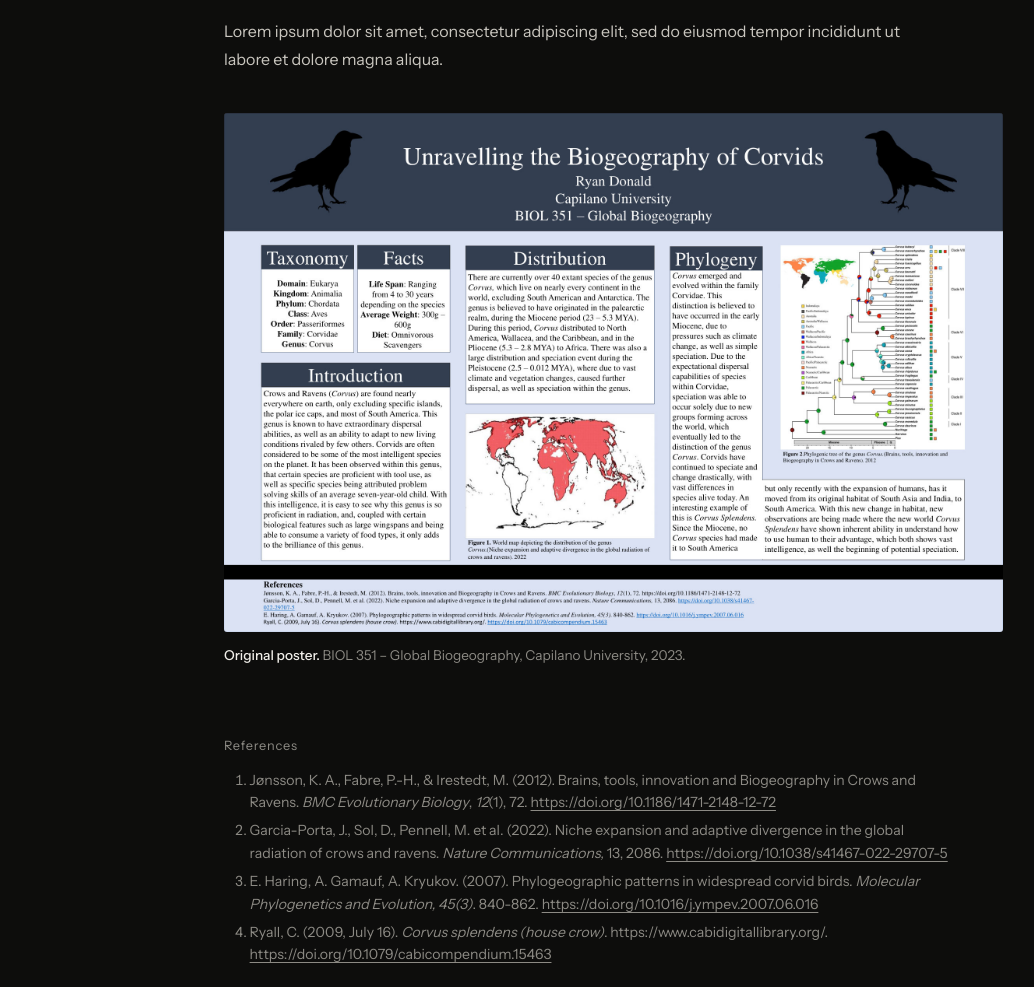
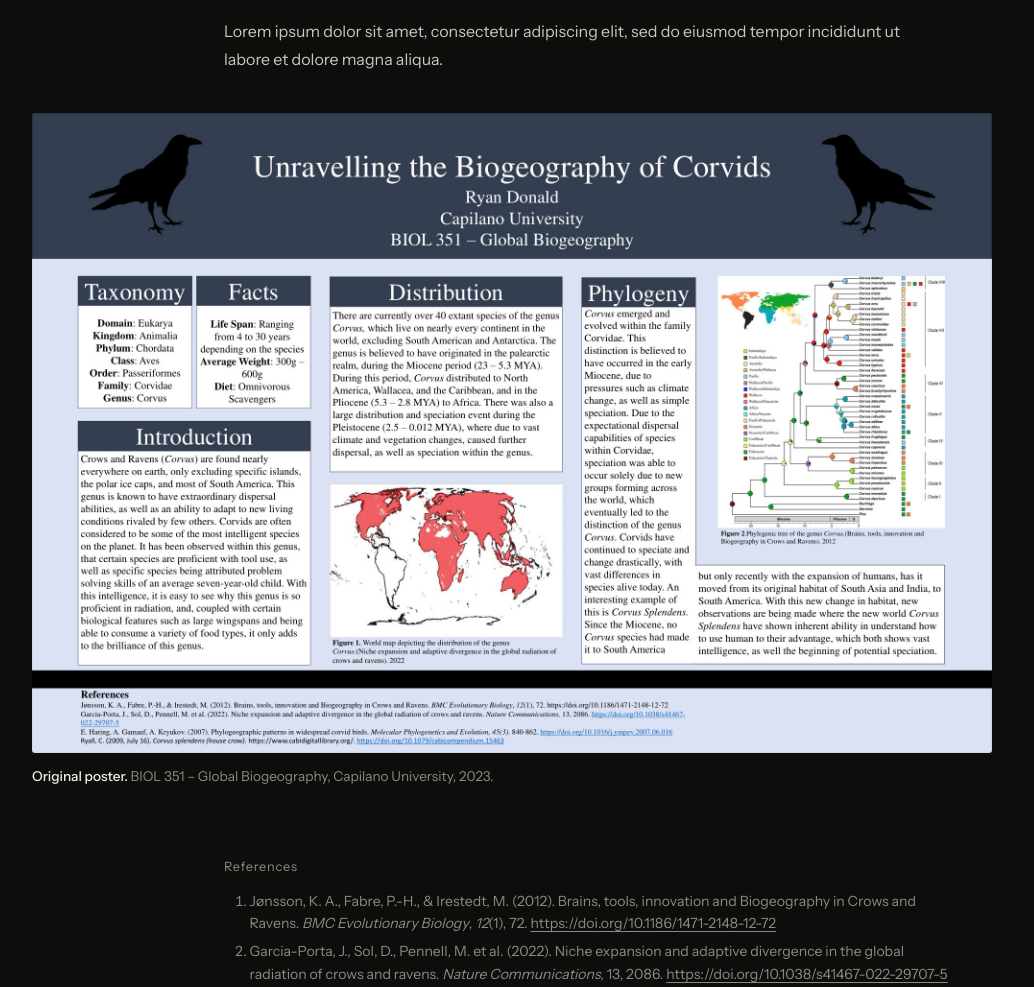
Before and after one commit to rdonald03/my_webpage, a plain HTML site: page corvus-biogeography.html in a window 1280 px wide. Shown: the part 4042-5029 px from the top of the page, without its empty margins (128-1162 px from the left). Drawn offline with Linux system fonts and the light colour scheme.

Commit message:
Match original poster size to the cover on the Corvus page

```diff
--- a/corvus-biogeography.html
+++ b/corvus-biogeography.html
@@ -236,7 +236,7 @@
               ut labore et dolore magna aliqua.
             </p>
 
-            <figure class="media figure">
+            <figure class="media figure figure-match-cover">
               <div class="media-frame" style="--ratio: 2000 / 1334;">
                 <div class="media-inner">
                   <img src="images/projects/corvus-biogeography/poster-original.jpg"
--- a/project.css
+++ b/project.css
@@ -17,6 +17,7 @@ main { flex: 1; }
 .wrap {
   width: 100%;
   padding-inline: var(--page-x);
+  container-type: inline-size;   /* lets figures inside measure the full content width (cqw units) */
 }
 
 /* Project pages use a slightly smaller page title than Home / About */
@@ -208,7 +209,8 @@ main { flex: 1; }
 .project-layout {
   display: grid;
   grid-template-columns: repeat(12, minmax(0, 1fr));
-  column-gap: clamp(1rem, 2.5vw, 2rem);
+  --col-gap: clamp(1rem, 2.5vw, 2rem);
+  column-gap: var(--col-gap);
   row-gap: 2.5rem;
   padding-block: clamp(3rem, 9vh, 6rem);
 }
@@ -343,6 +345,27 @@ main { flex: 1; }
 
 /* A low-resolution figure: kept small so it stays sharp */
 .figure-small { max-width: 30rem; }
+
+/* A figure in the text column shown at the same size and position as a poster cover
+   (.lead-poster): up to 60rem wide and centred on the page */
+.figure.figure-match-cover {
+  max-width: 60rem;
+  margin-inline: auto;
+}
+
+@media (min-width: 1000px) {
+  /* The text column starts after 3 of the 12 grid columns; move the figure back by that much
+     so it is centred on the whole page rather than on the text column */
+  .figure.figure-match-cover {
+    width: min(60rem, 100cqw);
+    max-width: none;
+    margin-left: calc(
+      (100cqw - min(60rem, 100cqw)) / 2
+      - 3 * (100cqw - 11 * var(--col-gap)) / 12
+      - 3 * var(--col-gap)
+    );
+  }
+}
 
 /* Two images side by side, sharing one caption */
 .figure-pair {
```
